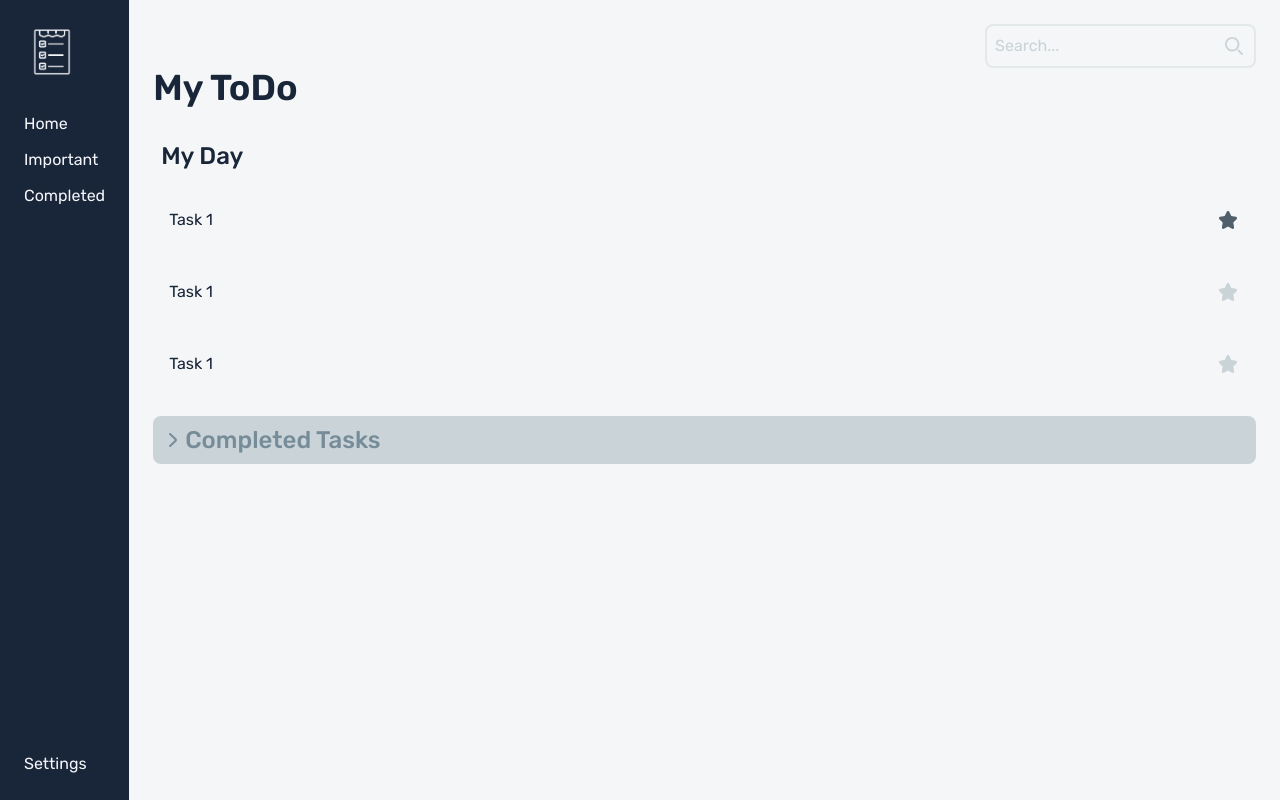
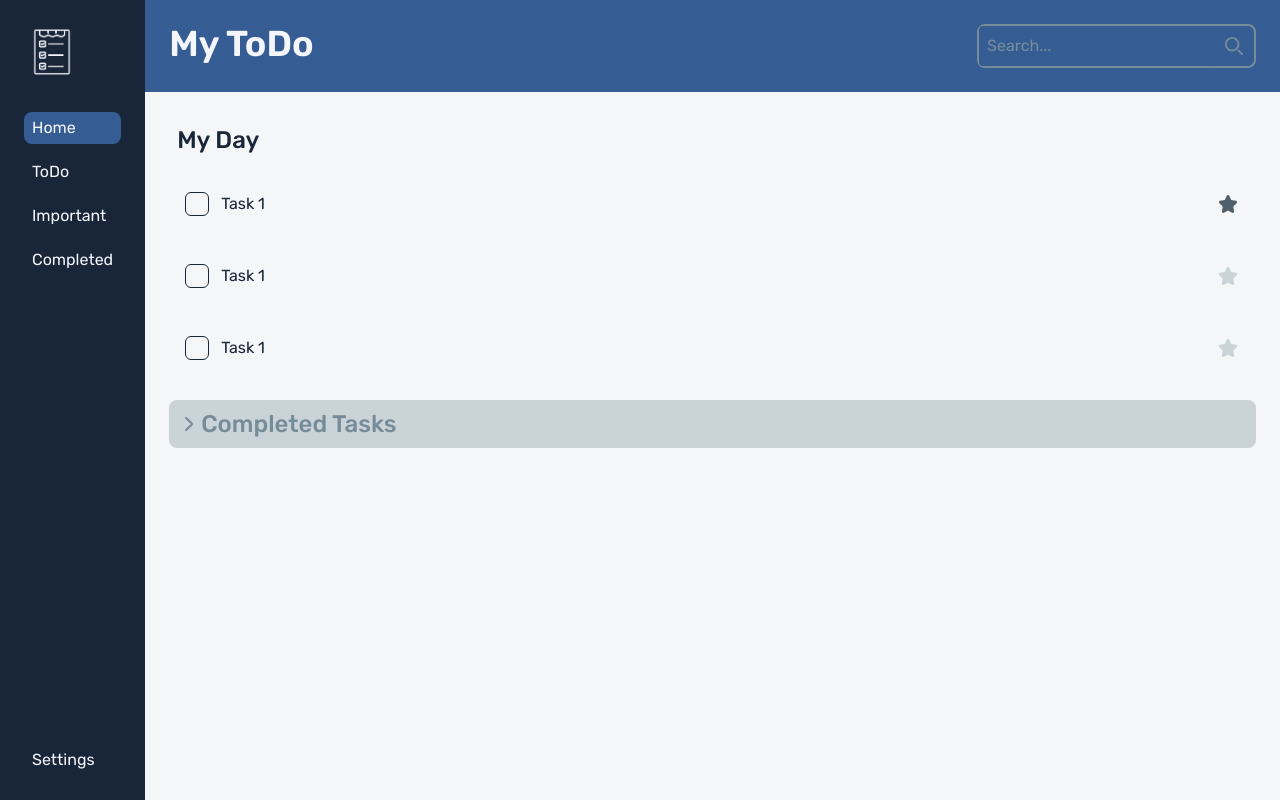
Before and after one commit to EngHussam23/TailwindCSS, a React (Vite) app: page / in a window 1280 px wide. Built offline with nearby package versions, Linux system fonts and the light colour scheme.

Commit message:
Edit: more content

```diff
--- a/src/App.tsx
+++ b/src/App.tsx
@@ -1,14 +1,11 @@
 // import TabsBar from "./Components/TabsBar";
 // import NavBar from "./Layout/NavBar";
-import ToDoList from "./Pages/TodoList";
+import HomePage from "./Pages/Home";
 
 function App() {
   return (
     <>
-      {/* <TabsBar />
-      <NavBar /> */}
-
-      <ToDoList />
+      <HomePage />
     </>
   );
 }
--- a/src/Components/ToDo/ToDoSection.tsx
+++ b/src/Components/ToDo/ToDoSection.tsx
@@ -5,36 +5,57 @@ import Star from "../../assets/Icons/Star";
 const ToDoSection = () => {
   return (
     /*Page content container*/
-    <div className="flex flex-col justify-start p-6 h-screen w-full -text--Primary-950">
-      <section className="flex w-full justify-end">
+    <div className="flex flex-col justify-start h-screen w-full -text--Primary-950">
+      <section className="flex w-full justify-between p-6 -bg--Primary-600">
+        <h1 className="font-semibold text-4xl -text--Primary-50">My ToDo</h1>
         {/*Search Bar*/}
-        <div className="flex gap-2 p-2 border-2 -border--Neutral-100 rounded-lg">
+        <div className="flex items-center pr-2 gap-2 border-2 -border--Neutral-400 rounded-lg hover:-border--Neutral-100">
           <input
             type="search"
             title="search"
             placeholder="Search..."
-            className="-bg--Neutral-50 -placeholder--Neutral-200 rounded focus:outline-none focus:-text--Primary-950"
+            className="p-2 -bg--Primary-600 -placeholder--Neutral-400 rounded focus:outline-none focus:-text--Primary-950"
           />
-          <Search size={24} color="#C9D3D8" />
+          <Search size={24} color="#778C99" />
         </div>
       </section>
-      <section className="flex flex-col h-full w-full items-start gap-6">
-        <h1 className="font-semibold text-4xl">My ToDo</h1>
+      <section className="flex flex-col h-full w-full items-start p-6 gap-6">
         <section className="flex flex-col w-full gap-3">
           <h3 className="font-medium text-2xl p-2">My Day</h3>
           <div className="flex flex-col gap-4">
-            <div className="flex items-center justify-between p-4 hover:-bg--Neutral-100">
-              <p>Task 1</p>
+            <label className="flex items-center justify-between p-4 hover:-bg--Neutral-100">
+              <span className="flex items-center gap-3">
+                <input
+                  type="radio"
+                  title="radio"
+                  className="w-6 h-6 border rounded-md appearance-none"
+                />
+                Task 1
+              </span>
               <Star color="#4F5F6B" size={24} />
-            </div>
-            <div className="flex items-center justify-between p-4 hover:-bg--Neutral-100">
-              <p>Task 1</p>
+            </label>
+            <label className="flex items-center justify-between p-4 hover:-bg--Neutral-100">
+              <span className="flex items-center gap-3">
+                <input
+                  type="radio"
+                  title="radio"
+                  className="w-6 h-6 border rounded-md appearance-none"
+                />
+                Task 1
+              </span>
               <Star color="#C9D3D8" size={24} />
-            </div>
-            <div className="flex items-center justify-between p-4 hover:-bg--Neutral-100">
-              <p>Task 1</p>
+            </label>
+            <label className="flex items-center justify-between p-4 hover:-bg--Neutral-100">
+              <span className="flex items-center gap-3">
+                <input
+                  type="radio"
+                  title="radio"
+                  className="w-6 h-6 border rounded-md appearance-none"
+                />
+                Task 1
+              </span>
               <Star color="#C9D3D8" size={24} />
-            </div>
+            </label>
           </div>
         </section>
         <section className="flex w-full items-center -text--Neutral-400 hover:-text--Primary-950 hover:cursor-pointer p-2 -bg--Neutral-200 rounded-lg">
--- a/src/Layout/TodoNav.tsx
+++ b/src/Layout/TodoNav.tsx
@@ -8,18 +8,25 @@ const TodoNav = () => {
           className="w-14"
         />
         <section className="flex flex-col gap-3">
-          <div className="flex gap-2 hover:-text--Primary-400 hover:cursor-pointer">
+          <div className="flex gap-2 hover:cursor-pointer hover:-bg--Primary-700 px-2 py-1 rounded-lg -bg--Primary-600">
             <p>Home</p>
           </div>
-          <div className="flex gap-2 hover:-text--Primary-400 hover:cursor-pointer">
+          <a
+            href="src/Pages/ToDo"
+            target="_blank"
+            className="flex gap-2 hover:cursor-pointer hover:-bg--Primary-700 px-2 py-1 rounded-lg"
+          >
+            <p>ToDo</p>
+          </a>
+          <div className="flex gap-2 hover:cursor-pointer px-2 py-1 hover:-bg--Primary-800 rounded-lg">
             <p>Important</p>
           </div>
-          <div className="flex gap-2 hover:-text--Primary-400 hover:cursor-pointer">
+          <div className="flex gap-2 hover:cursor-pointer px-2 py-1 hover:-bg--Primary-800 rounded-lg">
             <p>Completed</p>
           </div>
         </section>
       </section>
-      <div className="flex gap-2 hover:-text--Primary-400 hover:cursor-pointer">
+      <div className="flex gap-2 hover:cursor-pointer px-2 py-1 hover:-bg--Primary-800 rounded-lg">
         <p>Settings</p>
       </div>
     </nav>
--- /dev/null
+++ b/src/Pages/ToDo.tsx
@@ -0,0 +1,97 @@
+import AngleRight from "../assets/Icons/AngleRight";
+import Search from "../assets/Icons/Search";
+import Star from "../assets/Icons/Star";
+
+const ToDo = () => {
+  return (
+    <div className="flex items-center h-screen w-full">
+      <nav className="flex flex-col items-start justify-between h-screen p-6 w-fit -bg--Primary-950 -text--Primary-50">
+        <section className="flex flex-col gap-8">
+          <img
+            src="src\assets\Logo_Dark_-_Icon-removebg-preview.png"
+            alt="Logo"
+            className="w-14"
+          />
+          <section className="flex flex-col gap-3">
+            <div className="flex gap-2 hover:cursor-pointer hover:-bg--Primary-700 px-2 py-1 rounded-lg -bg--Primary-600">
+              <p>Home</p>
+            </div>
+            <div className="flex gap-2 hover:cursor-pointer hover:-bg--Primary-700 px-2 py-1 rounded-lg">
+              <p>ToDo</p>
+            </div>
+            <div className="flex gap-2 hover:cursor-pointer px-2 py-1 hover:-bg--Primary-800 rounded-lg">
+              <p>Important</p>
+            </div>
+            <div className="flex gap-2 hover:cursor-pointer px-2 py-1 hover:-bg--Primary-800 rounded-lg">
+              <p>Completed</p>
+            </div>
+          </section>
+        </section>
+        <div className="flex gap-2 hover:cursor-pointer px-2 py-1 hover:-bg--Primary-800 rounded-lg">
+          <p>Settings</p>
+        </div>
+      </nav>
+      <div className="flex flex-col justify-start h-screen w-full -text--Primary-950">
+        <section className="flex w-full justify-between p-6 -bg--Primary-600">
+          <h1 className="font-semibold text-4xl -text--Primary-50">ToDo</h1>
+          {/*Search Bar*/}
+          <div className="flex items-center pr-2 gap-2 border-2 -border--Neutral-400 rounded-lg hover:-border--Neutral-100">
+            <input
+              type="search"
+              title="search"
+              placeholder="Search..."
+              className="p-2 -bg--Primary-600 -placeholder--Neutral-400 rounded focus:outline-none focus:-text--Primary-950"
+            />
+            <Search size={24} color="#778C99" />
+          </div>
+        </section>
+        <section className="flex flex-col h-full w-full items-start p-6 gap-6">
+          <section className="flex flex-col w-full gap-3">
+            <h3 className="font-medium text-2xl p-2">My Day</h3>
+            <div className="flex flex-col gap-4">
+              <label className="flex items-center justify-between p-4 hover:-bg--Neutral-100">
+                <span className="flex items-center gap-3">
+                  <input
+                    type="radio"
+                    title="radio"
+                    className="w-6 h-6 border rounded-md appearance-none"
+                  />
+                  Task 1
+                </span>
+                <Star color="#4F5F6B" size={24} />
+              </label>
+              <label className="flex items-center justify-between p-4 hover:-bg--Neutral-100">
+                <span className="flex items-center gap-3">
+                  <input
+                    type="radio"
+                    title="radio"
+                    className="w-6 h-6 border rounded-md appearance-none"
+                  />
+                  Task 1
+                </span>
+                <Star color="#C9D3D8" size={24} />
+              </label>
+              <label className="flex items-center justify-between p-4 hover:-bg--Neutral-100">
+                <span className="flex items-center gap-3">
+                  <input
+                    type="radio"
+                    title="radio"
+                    className="w-6 h-6 border rounded-md appearance-none"
+                  />
+                  Task 1
+                </span>
+                <Star color="#C9D3D8" size={24} />
+              </label>
+            </div>
+          </section>
+          <section className="flex w-full items-center -text--Neutral-400 hover:-text--Primary-950 hover:cursor-pointer p-2 -bg--Neutral-200 rounded-lg">
+            <AngleRight color="#778C99" size={24} />
+            <h3 className="font-medium text-2xl">Completed Tasks</h3>
+          </section>
+        </section>
+      </div>
+    </div>
+  );
+};
+
+export default ToDo;
```
Also changed, not shown: src/Pages/Completed.tsx (added), src/Pages/Home.tsx (renamed from src/Pages/TodoList.tsx), src/Pages/Important.tsx (added), src/Pages/Settings.tsx (added).
